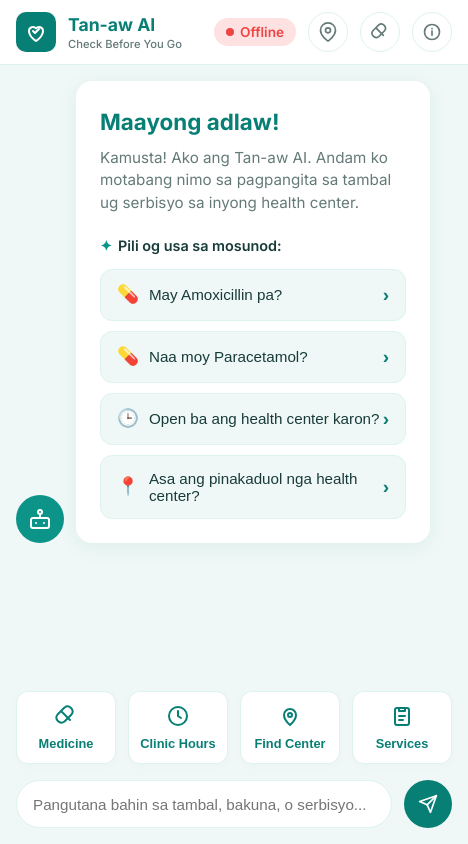
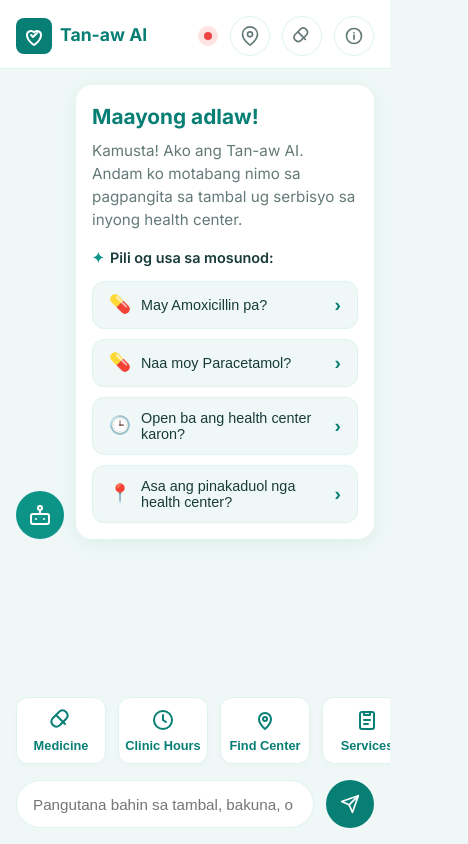
Before and after one commit to dods112/Mobile_apk, a plain HTML site: page frontend/index.html in a window 390 px wide. Shown: the whole page, 468 px wide, since content can reach past the window. Drawn offline with Linux system fonts and the light colour scheme; no server answers.

Commit message:
Update style.css

```diff
--- a/frontend/css/style.css
+++ b/frontend/css/style.css
@@ -20,13 +20,15 @@ body {
   background-color: var(--bg);
   color: var(--text-main);
   height: 100vh;
+  height: 100dvh; /* Fixes mobile browser address bar issue */
   overflow: hidden;
+  overscroll-behavior-y: none;
 }
 
 /* --- LAYOUT --- */
 .app-layout {
   display: flex;
-  height: 100vh;
+  height: 100%;
   width: 100vw;
 }
 
@@ -110,10 +112,10 @@ body {
   display: flex;
   flex-direction: column;
   position: relative;
-  max-width: 900px;
-  margin: 0 auto;
+  max-width: 100%;
   background: var(--bg);
-  height: 100vh;
+  height: 100%;
+  overflow: hidden;
 }
 
 .topbar {
@@ -172,6 +174,7 @@ body {
 .chat {
   flex: 1;
   overflow-y: auto;
+  overflow-x: hidden;
   padding: 0 24px 24px;
   display: flex;
   flex-direction: column;
@@ -179,7 +182,7 @@ body {
   scroll-behavior: smooth;
 }
 
-.row { display: flex; gap: 12px; max-width: 85%; }
+.row { display: flex; gap: 12px; max-width: 85%; width: fit-content; }
 .row.user { align-self: flex-end; flex-direction: row-reverse; }
 .row.bot { align-self: flex-start; }
 
@@ -193,7 +196,7 @@ body {
   margin-top: auto;
 }
 
-.stack { display: flex; flex-direction: column; gap: 4px; }
+.stack { display: flex; flex-direction: column; gap: 4px; min-width: 0; }
 .stack.wide { max-width: 100%; width: 100%; }
 .row.user .stack { align-items: flex-end; }
 
@@ -203,6 +206,8 @@ body {
   font-size: 0.95rem;
   line-height: 1.5;
   box-shadow: var(--shadow);
+  word-wrap: break-word;
+  overflow-wrap: break-word;
 }
 
 .bubble.user {
@@ -217,28 +222,29 @@ body {
   border-bottom-left-radius: 4px;
 }
 
-.bubble.welcome { padding: 24px; border-radius: var(--radius); width: 100%; }
-.bubble.welcome h2 { font-size: 1.4rem; color: var(--primary); margin-bottom: 8px; }
-.bubble.welcome p { color: var(--text-muted); margin-bottom: 20px; }
+.bubble.welcome { padding: 20px; border-radius: var(--radius); width: 100%; }
+.bubble.welcome h2 { font-size: 1.3rem; color: var(--primary); margin-bottom: 8px; }
+.bubble.welcome p { color: var(--text-muted); margin-bottom: 16px; font-size: 0.95rem; }
 
 time { font-size: 0.75rem; color: var(--text-muted); margin-top: 4px; padding: 0 4px; }
 
 /* --- WELCOME CHIPS --- */
-.chips { display: flex; flex-direction: column; gap: 10px; }
+.chips { display: flex; flex-direction: column; gap: 10px; width: 100%; }
 .chip {
   background: var(--bg);
   border: 1px solid var(--light-green);
   color: var(--text-main);
-  padding: 14px 16px;
+  padding: 12px 16px;
   border-radius: 12px;
   text-align: left;
-  font-size: 0.95rem;
+  font-size: 0.9rem;
   font-weight: 500;
   cursor: pointer;
   transition: all 0.2s ease;
   display: flex;
   justify-content: space-between;
   align-items: center;
+  width: 100%;
 }
 .chip:hover { border-color: var(--accent); background: var(--light-green); color: var(--primary); }
 .chip::after { content: '›'; font-size: 1.2rem; color: var(--primary); font-weight: bold; }
@@ -264,11 +270,12 @@ time { font-size: 0.75rem; color: var(--text-muted); margin-top: 4px; padding: 0
   background: var(--surface);
   border: 1px solid var(--light-green);
   border-radius: 12px;
-  padding: 16px 8px;
+  padding: 12px 8px;
   display: flex;
   flex-direction: column;
   align-items: center;
-  gap: 8px;
+  justify-content: center;
+  gap: 6px;
   color: var(--primary);
   font-size: 0.8rem;
   font-weight: 600;
@@ -298,6 +305,7 @@ time { font-size: 0.75rem; color: var(--text-muted); margin-top: 4px; padding: 0
   background: var(--surface);
   color: var(--text-main);
   transition: border-color 0.2s ease;
+  min-width: 0; /* Prevents input from overflowing flex container */
 }
 .composer input:focus { border-color: var(--primary); }
 
@@ -325,33 +333,50 @@ time { font-size: 0.75rem; color: var(--text-muted); margin-top: 4px; padding: 0
 .mobile-only { display: none; }
 
 @media (max-width: 768px) {
+  /* Handles the notch/status bar at the top */
+  .topbar {
+    padding-top: max(16px, env(safe-area-inset-top));
+    padding-bottom: 12px;
+    padding-left: 16px;
+    padding-right: 16px;
+    background: var(--surface);
+    border-bottom: 1px solid var(--light-green);
+    align-items: center;
+  }
+
+  /* Handles the home indicator at the bottom */
+  .composer {
+    padding-bottom: max(16px, env(safe-area-inset-bottom));
+    padding-left: 16px;
+    padding-right: 16px;
+  }
+
   .sidebar {
     position: fixed;
     top: 0;
     left: 0;
-    height: 100vh;
+    height: 100%;
     transform: translateX(-100%);
   }
 
-  .sidebar.open {
-    transform: translateX(0);
-  }
-
-  .sidebar-overlay.open {
-    display: block;
-    opacity: 1;
-  }
-
+  .sidebar.open { transform: translateX(0); }
+  .sidebar-overlay.open { display: block; opacity: 1; }
   .mobile-only { display: flex; }
 
-  .brand-mobile { display: flex; align-items: center; gap: 12px; }
-  .brand-mobile .logo { background: var(--primary); color: white; padding: 8px; border-radius: 10px; display: flex; }
-  .brand-mobile h1 { font-size: 1.1rem; color: var(--primary); }
-  .brand-mobile p { font-size: 0.7rem; color: var(--text-muted); }
+  /* Compact the mobile header so it doesn't overlap */
+  .brand-mobile { display: flex; align-items: center; gap: 8px; }
+  .brand-mobile .logo { background: var(--primary); color: white; padding: 6px; border-radius: 8px; display: flex; }
+  .brand-mobile h1 { font-size: 1.1rem; color: var(--primary); line-height: 1.1; }
+  .brand-mobile p { font-size: 0.7rem; color: var(--text-muted); display: none; /* Hide tagline on mobile to save space */ }
 
-  .topbar { padding: 12px 16px; background: var(--surface); border-bottom: 1px solid var(--light-green); }
+  .status { padding: 6px; }
+  .status #status-text { display: none; } /* Hide 'Online' text, just show the green dot */
+
   .chat { padding: 16px; }
-  .row { max-width: 95%; }
+
+  /* Fix the chat bubbles pushing off-screen */
+  .row { max-width: 100%; }
+  .bubble.welcome { padding: 16px; }
 
   .quick {
     display: flex;
@@ -359,11 +384,11 @@ time { font-size: 0.75rem; color: var(--text-muted); margin-top: 4px; padding: 0
     padding: 0 16px 16px;
     gap: 12px;
     scrollbar-width: none;
+    -webkit-overflow-scrolling: touch;
   }
   .quick::-webkit-scrollbar { display: none; }
-  .quick-btn { min-width: 100px; padding: 12px 8px; flex-shrink: 0; }
+  .quick-btn { min-width: 90px; padding: 10px 6px; flex-shrink: 0; }
 
-  .composer { padding: 0 16px 16px; }
-  .composer input { padding: 14px 16px; }
+  .composer input { padding: 12px 16px; }
   .composer .send { width: 48px; height: 48px; }
 }
```
